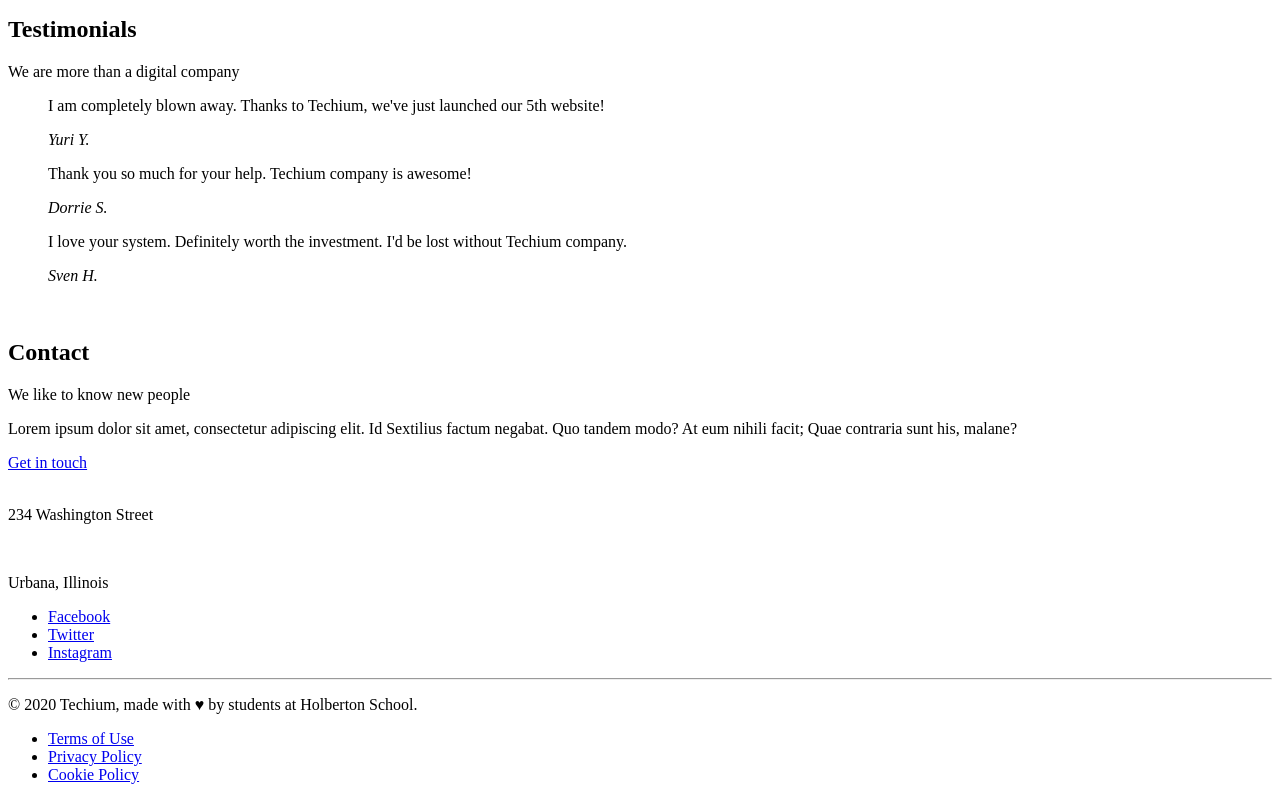
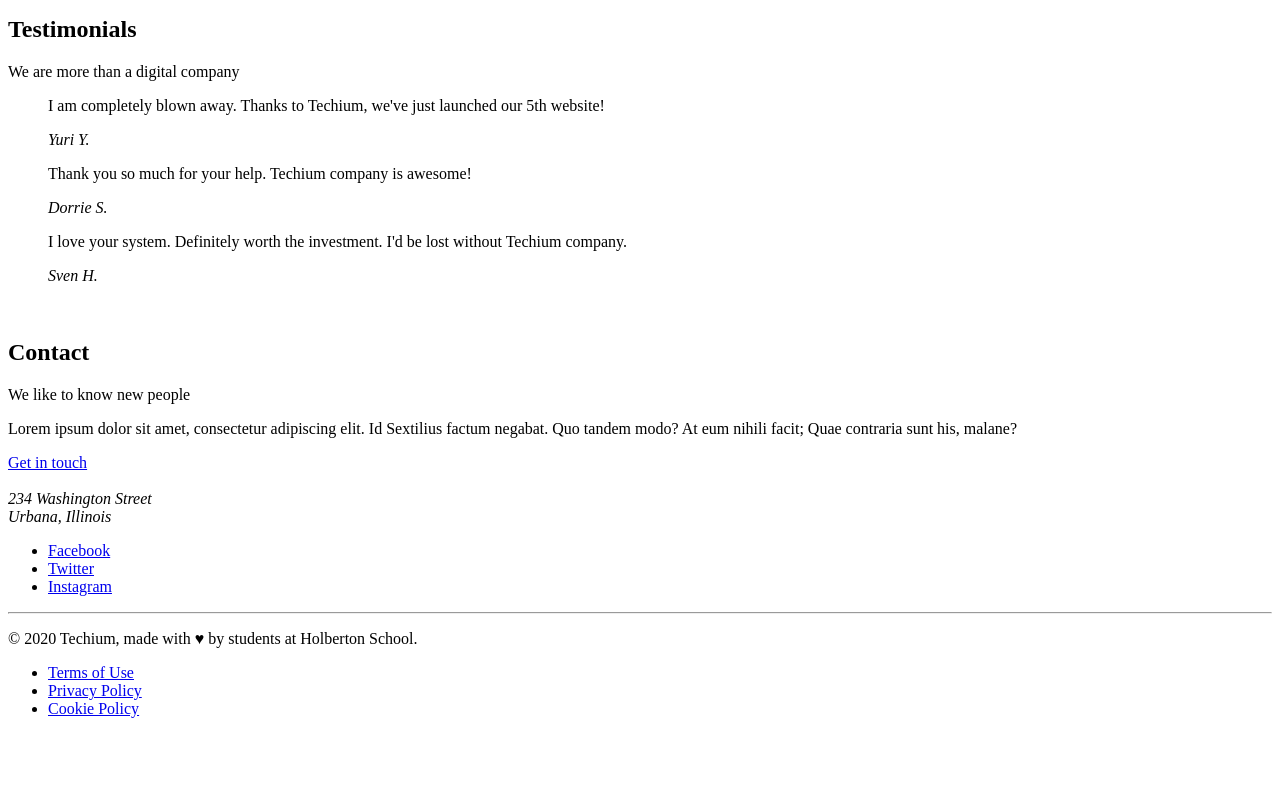
Before and after one commit to DAlsabrook/atlas-web_front_end, a plain HTML site: page html_advanced/31-index.html in a window 1280 px wide. Shown: the part 1998-2798 px from the top of the page. After the commit the page ends 2732 px from the top, so only its background shows below. Drawn offline with Linux system fonts and the light colour scheme.

Commit message:
Address tag

```diff
--- a/html_advanced/31-index.html
+++ b/html_advanced/31-index.html
@@ -220,9 +220,11 @@
     <br>
     <!-- Footer -->
     <footer>
-        <p>234 Washington Street</p>
-        <br>
-        <p>Urbana, Illinois</p>
+        <address>
+            234 Washington Street
+            <br>
+            Urbana, Illinois
+        </address>
         <div>
             <ul>
                 <li><a href="https://www.facebook.com/HolbertonSchool/">Facebook</a></li>
```
